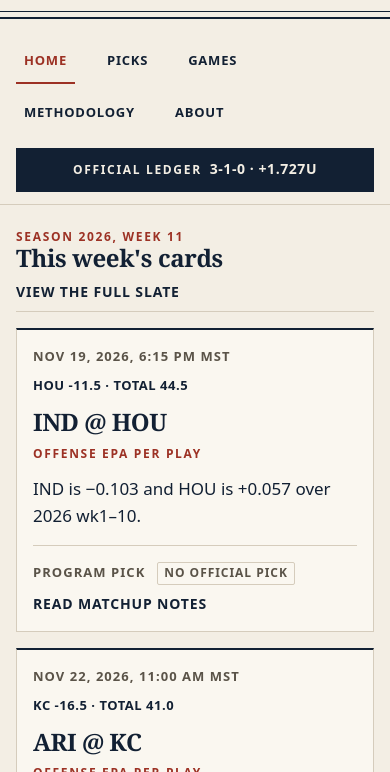
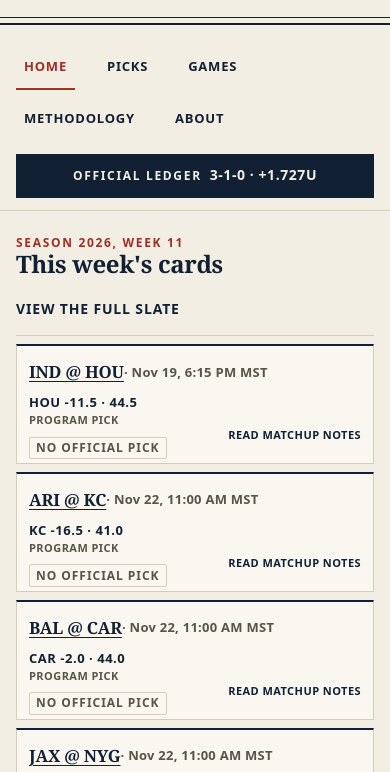
Before and after one commit to matthewmatras98-cpu/football-film-room, an Astro site: page / in a window 390 px wide. Shown: the part 193-965 px from the top of the page. Built offline with nearby package versions, Linux system fonts and the light colour scheme; Astro itself is replaced by a stand-in of ours; a web font is replaced by a local one.

Commit message:
Collapse game cards to two lines on a phone (#34)
* Collapse game cards to two lines on a phone.

At 480px and below, each card shows the matchup and kickoff, then the spread and total. The pick footer, write-up, and matchup link stay, and desktop layout is unchanged.

Co-authored-by: matthewmatras98-cpu <matthewmatras98-cpu@users.noreply.github.com>

* Limit phone tap targets to card and nav controls.

Prose links stay inline. Each card heading stays in the page, clipped instead of removed, so the compact line does not replace its accessible name.

Co-authored-by: matthewmatras98-cpu <matthewmatras98-cpu@users.noreply.github.com>

---------

Co-authored-by: Cursor Agent <cursoragent@cursor.com>
Co-authored-by: matthewmatras98-cpu <matthewmatras98-cpu@users.noreply.github.com>

```diff
--- a/src/components/ProgramCard.astro
+++ b/src/components/ProgramCard.astro
@@ -1,7 +1,7 @@
 ---
 import WriteupAccordion from './WriteupAccordion.astro';
 import { formatCardPick, formatPickGrade, officialCardPicks } from '../lib/card-pick';
-import { SOURCE_UNAVAILABLE, formatEpaStory } from '../lib/format-stat';
+import { SOURCE_UNAVAILABLE, formatEpaStory, formatSpreadTeam, formatTotalLine } from '../lib/format-stat';
 import { STATUS_LABEL, formatMst, matchupTeams } from '../lib/picks';
 import { slateLine } from '../lib/program';
 import type { GameCard } from '../lib/game-schema';
@@ -32,8 +32,55 @@ const home = card?.home ?? parsed?.home ?? '';
 const matchup = home ? `${away} at ${home}` : away;
 const title = home ? `${away} @ ${home}` : away;
 const gameHref = card ? `/games/${card.game_id}/` : null;
+const latest = card?.line_latest ?? null;
+const hasLine = latest !== null && (latest.home_spread !== null || latest.total !== null);
+
+function compactKickoff(iso: string): string {
+  const formatted = new Intl.DateTimeFormat('en-US', {
+    month: 'short',
+    day: 'numeric',
+    hour: 'numeric',
+    minute: '2-digit',
+    timeZone: 'America/Phoenix',
+  }).format(new Date(iso));
+  return `${formatted.replace(/[\u00a0\u202f]/g, ' ')} MST`;
+}
 ---
 
+<p class="card-compact">
+  <span class="card-compact-match">
+    {
+      gameHref ? (
+        <a class="game-card-link" href={gameHref}>{title}</a>
+      ) : (
+        <span class="game-card-link">{title}</span>
+      )
+    }
+    <span class="card-compact-kick">
+      <span aria-hidden="true"> · </span>
+      {
+        card ? (
+          <time datetime={card.kickoff_utc}>{compactKickoff(card.kickoff_utc)}</time>
+        ) : (
+          <span>{SOURCE_UNAVAILABLE}</span>
+        )
+      }
+    </span>
+  </span>
+  <span class="card-compact-line nums">
+    {
+      hasLine && latest ? (
+        <>
+          <span class="card-compact-spread">{formatSpreadTeam(home, latest.home_spread)}</span>
+          <span aria-hidden="true"> · </span>
+          <span class="card-compact-total">{formatTotalLine(latest.total)}</span>
+        </>
+      ) : (
+        slateLine(latest, home)
+      )
+    }
+  </span>
+</p>
 <div class="game-card-meta">
   <span class="when">
     {
--- a/src/styles/global.css
+++ b/src/styles/global.css
@@ -1154,6 +1154,11 @@ tbody.is-rejected .record {
   font-weight: 600;
 }
 
+/* Phone-only identity. Hidden above 480px so the desktop card is unchanged. */
+.card-compact {
+  display: none;
+}
+
 .site-footer {
   margin-top: auto;
   padding: 0 0 var(--space-48);
@@ -1396,3 +1401,141 @@ tbody.is-rejected .record {
     border: 0;
   }
 }
+
+/* 30rem = 480px. Two-line cards, with 44px tap targets, only at this width. */
+@media (max-width: 30rem) {
+  .card-compact {
+    display: block;
+    margin: 0;
+  }
+
+  .card-compact-match,
+  .card-compact-line {
+    display: block;
+    min-width: 0;
+    overflow: hidden;
+    text-overflow: ellipsis;
+    white-space: nowrap;
+  }
+
+  .card-compact-match {
+    display: flex;
+    align-items: center;
+    min-height: 44px;
+    font-family: var(--font-display);
+    font-size: 1.05rem;
+    font-weight: 600;
+    letter-spacing: -0.01em;
+    line-height: 1.15;
+  }
+
+  .card-compact-kick {
+    color: var(--color-text-muted);
+    font-family: var(--font-sans);
+    font-size: var(--text-caption);
+    font-weight: 600;
+    letter-spacing: 0.02em;
+  }
+
+  .card-compact-line {
+    margin: 0;
+    color: var(--color-text);
+    font-size: var(--text-caption);
+    font-weight: 600;
+    letter-spacing: 0.04em;
+    line-height: 1.3;
+    text-transform: uppercase;
+  }
+
+  .game-card .game-card-meta,
+  .game-card .game-angle,
+  .game-card .game-story,
+  .slate-card .game-card-meta,
+  .slate-card .game-angle,
+  .slate-card .game-story {
+    display: none;
+  }
+
+  .game-card .game-title,
+  .slate-card .game-title {
+    position: absolute;
+    width: 1px;
+    height: 1px;
+    padding: 0;
+    margin: -1px;
+    overflow: hidden;
+    clip: rect(0, 0, 0, 0);
+    white-space: nowrap;
+    border: 0;
+  }
+
+  .game-card,
+  .slate-card {
+    padding: var(--space-4) var(--space-12);
+    margin-bottom: var(--space-8);
+  }
+
+  .game-card-foot {
+    flex-wrap: nowrap;
+    align-items: center;
+    padding-top: 0;
+    border-top: 0;
+    gap: var(--space-4) var(--space-8);
+  }
+
+  .game-card-foot .program-pick {
+    flex: 1 1 auto;
+    min-width: 0;
+    margin-bottom: 0;
+    font-size: 0.6875rem;
+    letter-spacing: 0.04em;
+  }
+
+  .game-card-foot .section-link {
+    flex: 0 0 auto;
+    font-size: 0.6875rem;
+    letter-spacing: 0.04em;
+  }
+
+  .slate-card .program-pick {
+    margin-bottom: 0;
+  }
+
+  .writeup-details {
+    margin-top: 0;
+  }
+
+  .home-cards .section-head {
+    margin-bottom: var(--space-8);
+    padding-bottom: var(--space-4);
+  }
+
+  .game-card-link,
+  .game-card-foot a,
+  .section-link,
+  .chip,
+  .btn,
+  .wordmark,
+  .ledger-chip,
+  .writeup-details > summary {
+    min-height: 44px;
+  }
+
+  .game-card-link,
+  .game-card-foot a,
+  .section-link,
+  .chip,
+  .btn {
+    display: inline-flex;
+    align-items: center;
+  }
+
+  .wordmark,
+  .ledger-chip {
+    display: flex;
+  }
+
+  .wordmark {
+    justify-content: center;
+  }
+}
```
Also changed, not shown: tests/compact-card.test.ts (added, +99 -0 lines).
